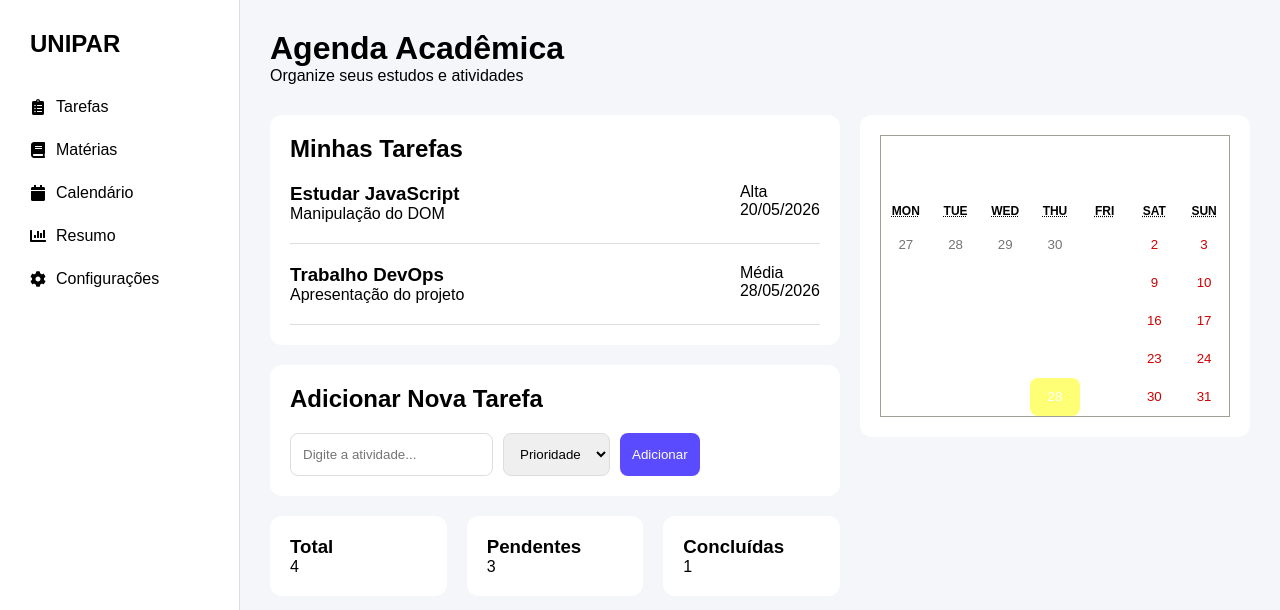
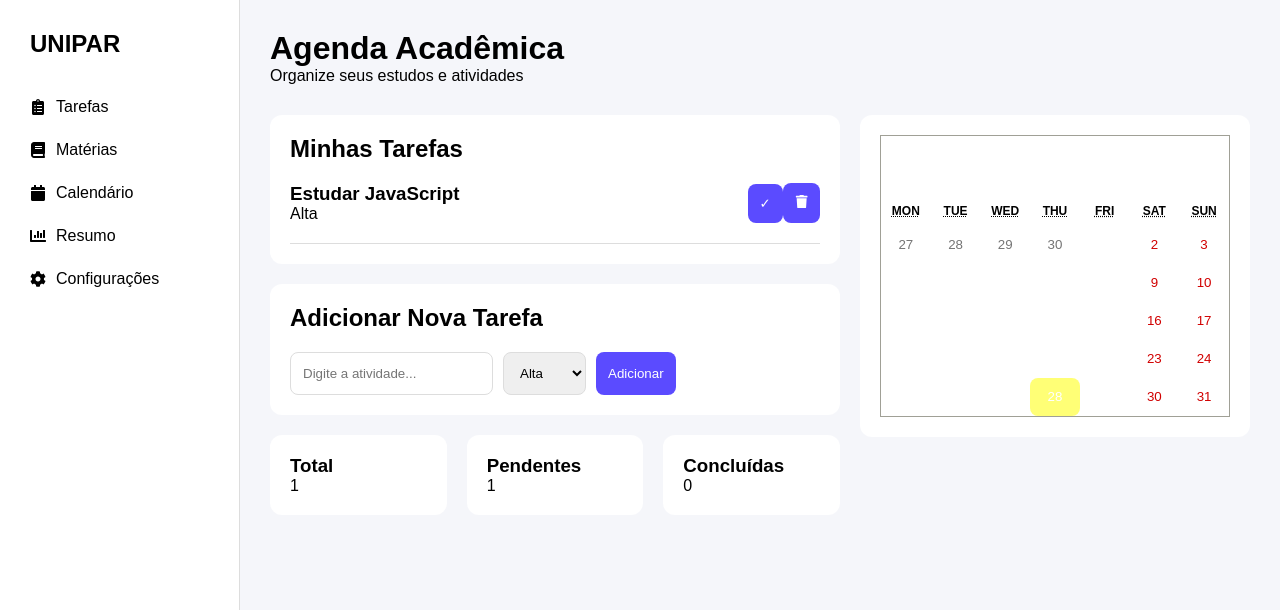
Before and after one commit to damottoca/agenda-academica, a React (Vite) app: page / in a window 1280 px wide. Shown: the top 610 px of the page. Built offline with nearby package versions, Linux system fonts and the light colour scheme.

Commit message:
mplementação do CRUD funcional de tarefas

```diff
--- a/src/App.css
+++ b/src/App.css
@@ -182,3 +182,26 @@
     border-right-color: var(--border);
   }
 }
+
+.task-buttons {
+  display: flex;
+  gap: 10px;
+}
+
+.task-buttons button {
+  width: 40px;
+  height: 40px;
+  border: none;
+  border-radius: 8px;
+  cursor: pointer;
+}
+
+.task-buttons button:first-child {
+  background: #22c55e;
+  color: white;
+}
+
+.task-buttons button:last-child {
+  background: #ef4444;
+  color: white;
+}
--- a/src/App.jsx
+++ b/src/App.jsx
@@ -1,3 +1,5 @@
+import { useState } from 'react'
+
 import Sidebar from './components/Sidebar'
 import Header from './components/Header'
 import TaskList from './components/TaskList'
@@ -6,6 +8,43 @@ import StatsCards from './components/StatsCards'
 import AddTask from './components/AddTask'
 
 function App() {
+
+  const [tarefas, setTarefas] = useState([
+    {
+      id: 1,
+      titulo: 'Estudar JavaScript',
+      prioridade: 'Alta',
+      concluida: false
+    }
+  ])
+
+  function adicionarTarefa(titulo, prioridade) {
+
+    const nova = {
+      id: Date.now(),
+      titulo,
+      prioridade,
+      concluida: false
+    }
+
+    setTarefas([...tarefas, nova])
+  }
+
+  function removerTarefa(id) {
+    setTarefas(tarefas.filter(t => t.id !== id))
+  }
+
+  function concluirTarefa(id) {
+
+    setTarefas(
+      tarefas.map(t =>
+        t.id === id
+          ? { ...t, concluida: !t.concluida }
+          : t
+      )
+    )
+  }
+
   return (
     <div className="container">
 
@@ -18,9 +57,17 @@ function App() {
         <div className="dashboard">
 
           <div className="left">
-            <TaskList />
-            <AddTask />
-            <StatsCards />
+
+            <TaskList
+              tarefas={tarefas}
+              removerTarefa={removerTarefa}
+              concluirTarefa={concluirTarefa}
+            />
+
+            <AddTask adicionarTarefa={adicionarTarefa} />
+
+            <StatsCards tarefas={tarefas} />
+
           </div>
 
           <div className="right">
--- a/src/components/AddTask.jsx
+++ b/src/components/AddTask.jsx
@@ -1,4 +1,21 @@
-export default function AddTask() {
+import { useState } from 'react'
+
+export default function AddTask({
+  adicionarTarefa
+}) {
+
+  const [titulo, setTitulo] = useState('')
+  const [prioridade, setPrioridade] = useState('Alta')
+
+  function enviar() {
+
+    if (!titulo) return
+
+    adicionarTarefa(titulo, prioridade)
+
+    setTitulo('')
+  }
+
   return (
     <div className="card">
 
@@ -9,16 +26,26 @@ export default function AddTask() {
         <input
           type="text"
           placeholder="Digite a atividade..."
+          value={titulo}
+          onChange={(e) =>
+            setTitulo(e.target.value)
+          }
         />
 
-        <select>
-          <option>Prioridade</option>
+        <select
+          value={prioridade}
+          onChange={(e) =>
+            setPrioridade(e.target.value)
+          }
+        >
           <option>Alta</option>
           <option>Média</option>
           <option>Baixa</option>
         </select>
 
-        <button>Adicionar</button>
+        <button onClick={enviar}>
+          Adicionar
+        </button>
 
       </div>
 
--- a/src/components/StatsCards.jsx
+++ b/src/components/StatsCards.jsx
@@ -1,20 +1,29 @@
-export default function StatsCards() {
+export default function StatsCards({
+  tarefas
+}) {
+
+  const concluidas =
+    tarefas.filter(t => t.concluida).length
+
+  const pendentes =
+    tarefas.filter(t => !t.concluida).length
+
   return (
     <div className="stats">
 
       <div className="stat-card">
         <h3>Total</h3>
-        <p>4</p>
+        <p>{tarefas.length}</p>
       </div>
 
       <div className="stat-card">
         <h3>Pendentes</h3>
-        <p>3</p>
+        <p>{pendentes}</p>
       </div>
 
       <div className="stat-card">
         <h3>Concluídas</h3>
-        <p>1</p>
+        <p>{concluidas}</p>
       </div>
 
     </div>
--- a/src/components/TaskList.jsx
+++ b/src/components/TaskList.jsx
@@ -1,38 +1,51 @@
-export default function TaskList() {
+import { FaTrash } from 'react-icons/fa'
 
-  const tarefas = [
-    {
-      titulo: 'Estudar JavaScript',
-      descricao: 'Manipulação do DOM',
-      prioridade: 'Alta',
-      data: '20/05/2026'
-    },
-
-    {
-      titulo: 'Trabalho DevOps',
-      descricao: 'Apresentação do projeto',
-      prioridade: 'Média',
-      data: '28/05/2026'
-    }
-  ]
+export default function TaskList({
+  tarefas,
+  removerTarefa,
+  concluirTarefa
+}) {
 
   return (
     <div className="card">
 
       <h2>Minhas Tarefas</h2>
 
-      {tarefas.map((tarefa, index) => (
+      {tarefas.map(tarefa => (
 
-        <div className="task" key={index}>
+        <div className="task" key={tarefa.id}>
 
           <div>
-            <h3>{tarefa.titulo}</h3>
-            <p>{tarefa.descricao}</p>
+
+            <h3
+              style={{
+                textDecoration:
+                  tarefa.concluida
+                    ? 'line-through'
+                    : 'none'
+              }}
+            >
+              {tarefa.titulo}
+            </h3>
+
+            <p>{tarefa.prioridade}</p>
+
           </div>
 
-          <div>
-            <span>{tarefa.prioridade}</span>
-            <p>{tarefa.data}</p>
+          <div className="task-buttons">
+
+            <button
+              onClick={() => concluirTarefa(tarefa.id)}
+            >
+              ✓
+            </button>
+
+            <button
+              onClick={() => removerTarefa(tarefa.id)}
+            >
+              <FaTrash />
+            </button>
+
           </div>
 
         </div>
```
